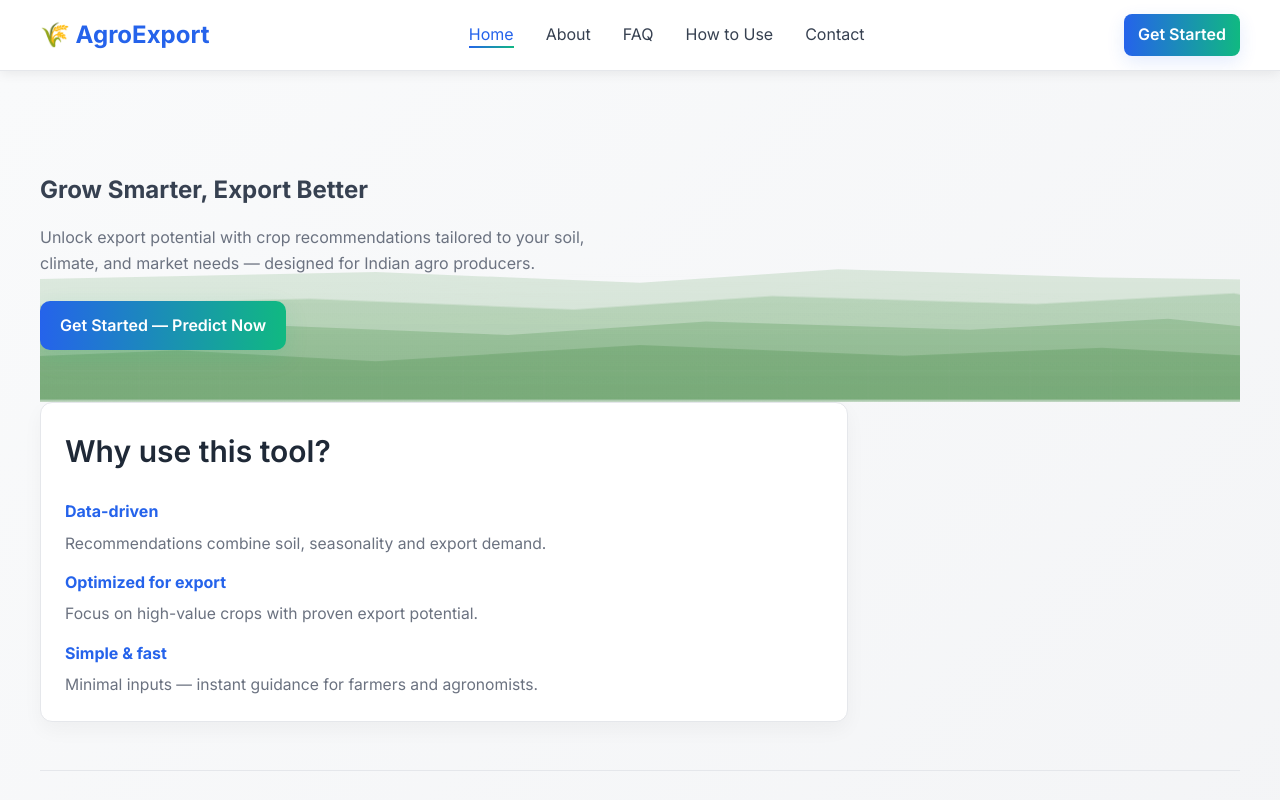
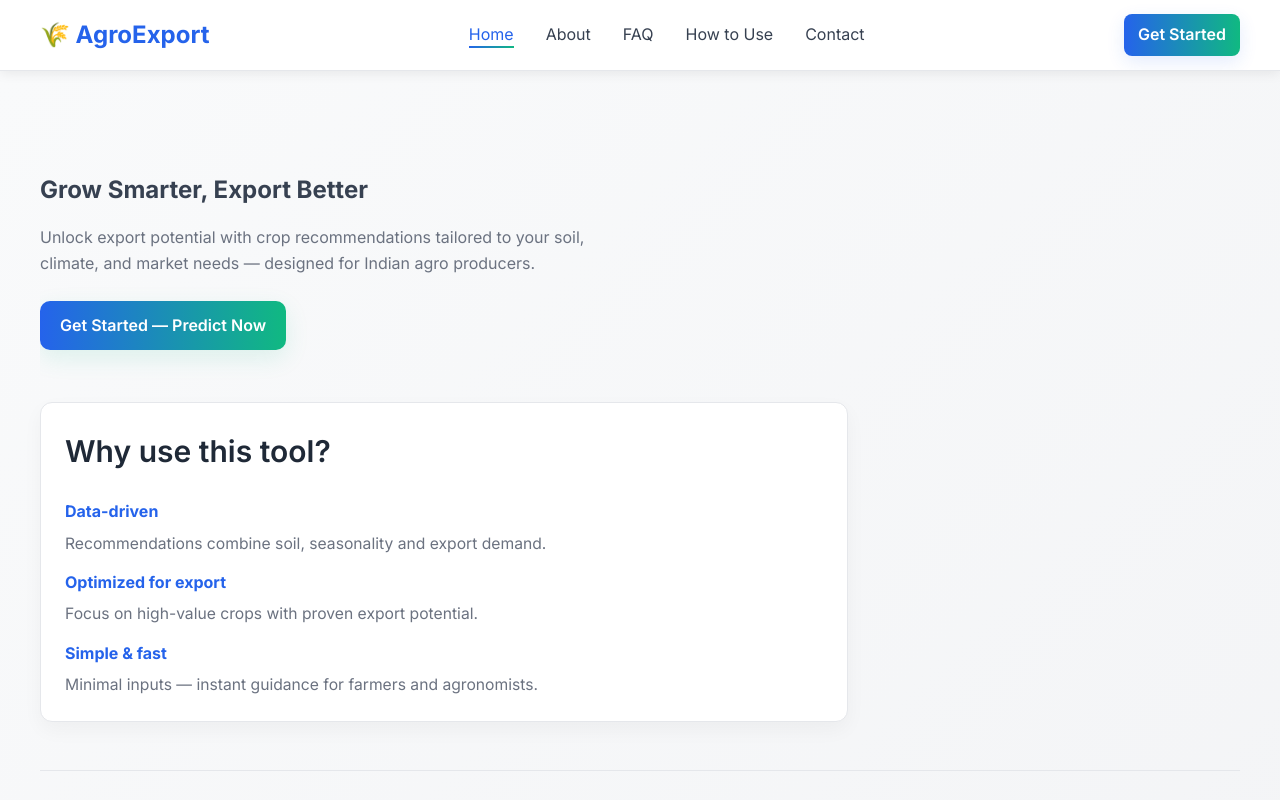
Before and after one commit to AdityaRaj-03/-Export-Oriented-Indian-Agro-Value-Optimization-System, a React (Vite) app: page / in a window 1280 px wide. Shown: the top 800 px of the page. Built offline with nearby package versions, Linux system fonts and the light colour scheme.

Commit message:
home page

```diff
--- a/src/pages/HomePage.jsx
+++ b/src/pages/HomePage.jsx
@@ -7,16 +7,6 @@ function HomePage() {
   return (
     <div className="page">
       <section className="hero">
-        {/* Elegant Landscape */}
-        <div className="landscape-scene">
-          <div className="horizon-glow"></div>
-          <div className="field-layer layer-1"></div>
-          <div className="field-layer layer-2"></div>
-          <div className="field-layer layer-3"></div>
-          <div className="field-layer layer-4"></div>
-          <div className="field-texture"></div>
-        </div>
-
         <div className="hero-inner">
           <div>
             <h1>Grow Smarter, Export Better</h1>
```
